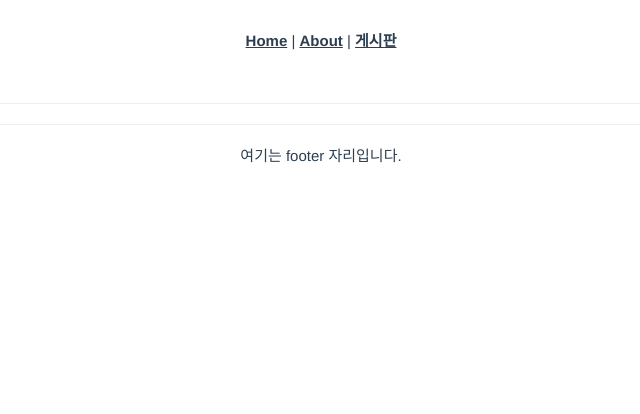
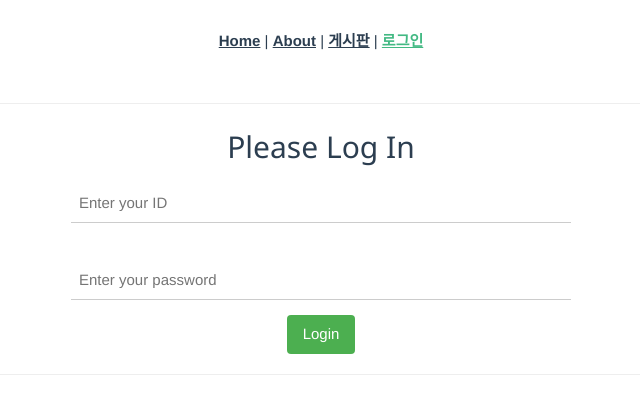
Before and after one commit to onethejay/vue-frontboard, a Vue app: page /login in a window 1280 px wide. Shown: the top 414 px of the page, without its empty margins (319-959 px from the left). Built offline with nearby package versions, Linux system fonts and the light colour scheme.

Commit message:
Vue 로그인 작업 세팅중

```diff
--- a/package.json
+++ b/package.json
@@ -11,7 +11,8 @@
     "axios": "^0.26.0",
     "core-js": "^3.6.5",
     "vue": "^3.0.0",
-    "vue-router": "^4.0.0-0"
+    "vue-router": "^4.0.0-0",
+    "vuex": "^4.0.2"
   },
   "devDependencies": {
     "@vue/cli-plugin-babel": "~4.5.0",
--- a/src/components/Footer.vue
+++ b/src/components/Footer.vue
@@ -1,7 +1,7 @@
 <template>
   <hr/>
   <footer>
-    여기는 footer 자리입니다.
+
   </footer>
 </template>
 
--- a/src/components/Header.vue
+++ b/src/components/Header.vue
@@ -3,7 +3,8 @@
     <div id="nav">
       <router-link to="/">Home</router-link> |
       <router-link to="/about">About</router-link> |
-      <router-link to="/board/list">게시판</router-link>
+      <router-link to="/board/list">게시판</router-link> |
+      <router-link to="/login">로그인</router-link>
     </div>
   </header>
   <hr/>
--- a/src/main.js
+++ b/src/main.js
@@ -5,8 +5,9 @@ import { createApp } from 'vue'
 import App from './App.vue'
 import axios from 'axios'
 import router from './router'
+import store from './vuex/store'
 
 const app = createApp(App)
 app.config.globalProperties.$axios = axios;  //전역변수로 설정 컴포넌트에서 this.$axios 호출할 수 있음
 app.config.globalProperties.$serverUrl = '//localhost:8081' //api server
-app.use(router).mount('#app')
+app.use(router, store).mount('#app')
--- a/src/router/index.js
+++ b/src/router/index.js
@@ -3,12 +3,18 @@ import Home from '@/views/Home.vue'
 import List from "@/views/board/List"
 import Detail from "@/views/board/Detail"
 import Write from "@/views/board/Write"
+import Login from "@/views/common/Login";
 
 const routes = [
   {
     path: '/',
     name: 'Home',
     component: Home
+  },
+  {
+    path: '/login',
+    name: 'Login',
+    component: Login
   },
   {
     path: '/about',
--- /dev/null
+++ b/src/views/common/Login.vue
@@ -0,0 +1,54 @@
+<template>
+  <div>
+    <div>
+      <h2>Please Log In</h2>
+      <div id="loginForm">
+        <form @submit.prevent="fnLogin">
+          <p>
+            <input class="w3-input" name="uid" placeholder="Enter your ID" v-model="user_id"><br>
+          </p>
+          <p>
+            <input name="password" class="w3-input" placeholder="Enter your password" v-model="user_pw" type="password">
+          </p>
+          <p>
+            <button type="submit" class="w3-button w3-green w3-round">Login</button>
+          </p>
+        </form>
+      </div>
+    </div>
+  </div>
+</template>
+
+<script>
+
+export default {
+  data() {
+    return {
+      user_id: '',
+      user_pw: ''
+    }
+  },
+  methods: {
+    fnLogin() {
+      if (this.user_id === '') {
+        alert('ID를 입력하세요.');
+        return;
+      }
+
+      if (this.user_pw === '') {
+        alert('비밀번호를 입력하세요.');
+        return;
+      }
+
+      alert('로그인 되었습니다.')
+    }
+  }
+}
+</script>
+
+<style>
+#loginForm {
+  width: 500px;
+  margin: auto;
+}
+</style>
--- /dev/null
+++ b/src/vuex/getters.js
@@ -0,0 +1,8 @@
+export default {
+    getUserId: state => state.userId,
+    getErrorState: state => state.errorState,
+    getIsAuth: state => state.isAuth,
+    loggedIn(state) {
+        return !!state.user
+    }
+}
--- /dev/null
+++ b/src/vuex/mutation_types.js
@@ -0,0 +1,4 @@
+// src/vuex/mutation_types.js
+export const USER_ID = 'USER_ID'
+export const ERROR_STATE = 'ERROR_STATE'
+export const IS_AUTH = 'IS_AUTH'
--- /dev/null
+++ b/src/vuex/mutations.js
@@ -0,0 +1,14 @@
+// src/vuex/mutation.js
+import * as types from './mutation_types'
+
+export default {
+    [types.USER_ID] (state, userId) {
+        state.userId = userId
+    },
+    [types.ERROR_STATE] (state, errorState) {
+        state.errorState = errorState
+    },
+    [types.IS_AUTH] (state, isAuth) {
+        state.isAuth = isAuth
+    }
+}
--- /dev/null
+++ b/src/vuex/store.js
@@ -0,0 +1,13 @@
+import {createStore} from "vuex";
+import getters from "./getters";
+import mutations from "./mutations";
+
+export default createStore({
+  state: {
+    user: null,
+    isLogin: false,
+  },
+  mutations,
+  getters,
+
+});
```
Also changed, not shown: 1 other file (tests, documents, lock files or other folders).
